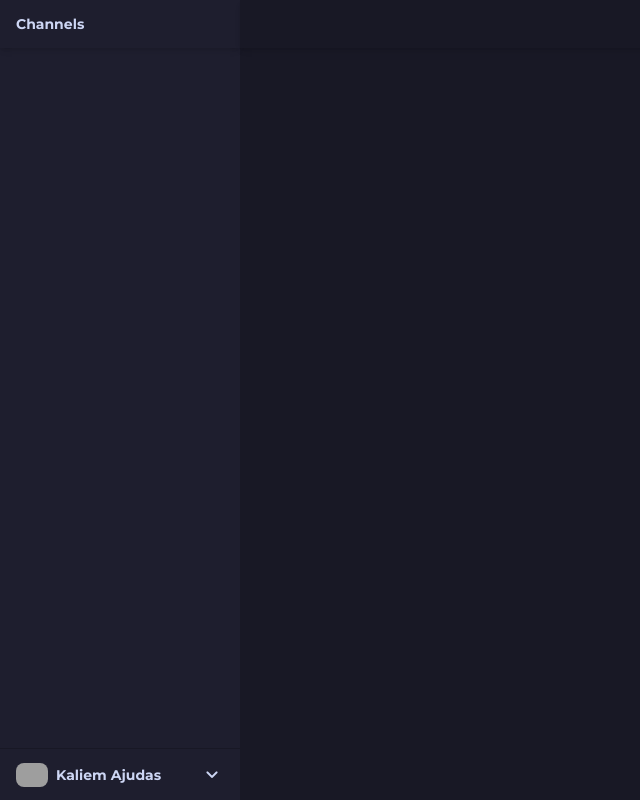
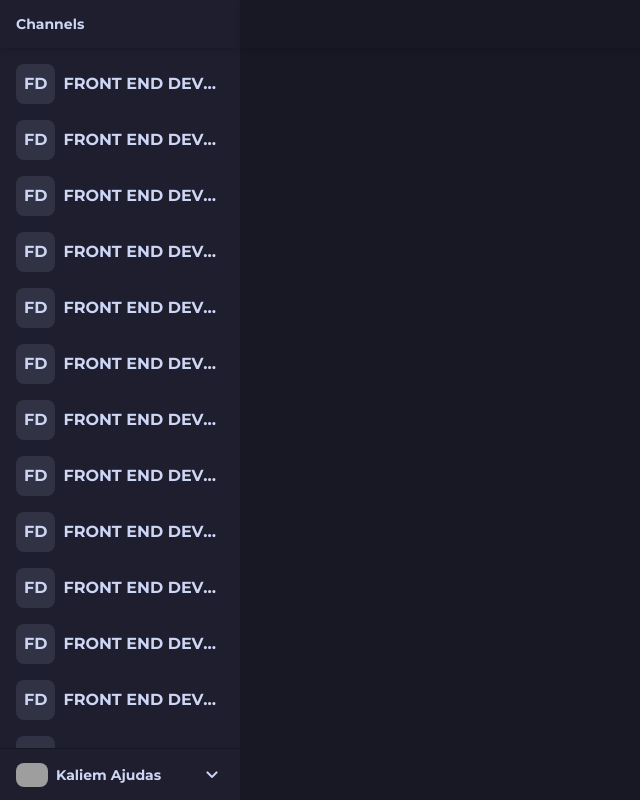
Before and after one commit to KaliemSB/chat-app-client, a React (Vite) app: page / in a window 1280 px wide. Shown: the whole page, without its empty margins (0-640 px from the left). Built offline with nearby package versions, Linux system fonts and the light colour scheme; grey boxes are pictures that could not be loaded.

Commit message:
feat: channel item

```diff
--- /dev/null
+++ b/src/components/atoms/ChannelItem.tsx
@@ -0,0 +1,17 @@
+type ChannelItem = {
+  label: string,
+  preview: string
+}
+
+const ChannelItem: React.FC<ChannelItem> = (props) => {
+  return (
+    <div className="flex gap-2 cursor-pointer select-none" title={props.label}>
+      <div className="bg-surface0 p-2 rounded-lg">
+        <p className="text-text uppercase my-auto">{props.preview}</p>
+      </div>
+      <p className="text-text truncate uppercase my-auto">{props.label}</p>
+    </div>
+  );
+};
+
+export { ChannelItem };
--- /dev/null
+++ b/src/components/blocks/Channels.tsx
@@ -0,0 +1,19 @@
+import { ChannelItem } from "../atoms/ChannelItem";
+
+const Channels: React.FC = () => {
+  return (
+    <div className="flex flex-col gap-4">
+      {[...Array(30)].map((v, i) => {
+        return (
+          <ChannelItem
+            label="FRONT END DEVELPOERASDASDASDAS"
+            preview="FD"
+            key={i}
+          />
+        );
+      })}
+    </div>
+  );
+};
+
+export { Channels };
--- a/src/components/blocks/User.tsx
+++ b/src/components/blocks/User.tsx
@@ -9,7 +9,7 @@ const User: React.FC = () => {
           src="https://github.com/kaliemSB.png"
           alt="User"
         />
-        <p className="text-text text-sm">Kaliem Ajudas</p>
+        <p className="text-text text-sm text-bold">Kaliem Ajudas</p>
       </div>
       <span className="material-symbols-rounded text-text select-none cursor-pointer">expand_more</span>
     </div>
--- a/src/main.tsx
+++ b/src/main.tsx
@@ -1,5 +1,6 @@
 import React from "react";
 import ReactDOM from "react-dom/client";
+import { Channels } from "./components/blocks/Channels";
 import { Header } from "./components/blocks/Header";
 import { User } from "./components/blocks/User";
 import "./styles/global.scss"
@@ -11,7 +12,9 @@ ReactDOM.createRoot(document.getElementById("root") as HTMLElement).render(
         <Header />
       </div>
       <div className="ChannelHeader bg-mantle shadow-md z-10"></div>
-      <div className="Sidebar bg-base"></div>
+      <div className="Sidebar bg-base p-4 overflow-y-auto">
+        <Channels />
+      </div>
       <div className="User bg-base border-t border-mantle px-4 flex items-center">
         <User />
       </div>
--- a/src/styles/global.scss
+++ b/src/styles/global.scss
@@ -1,6 +1,22 @@
 @tailwind base;
 @tailwind components;
 @tailwind utilities;
+
+::-webkit-scrollbar {
+  width: 4px;
+}
+
+::-webkit-scrollbar-track {
+  background-color: transparent;
+  -webkit-border-radius: 10px;
+  border-radius: 10px;
+}
+
+::-webkit-scrollbar-thumb {
+  -webkit-border-radius: 10px;
+  border-radius: 10px;
+  background: #11111b;
+}
 
 * {
   font-family: 'Montserrat', sans-serif;
```
